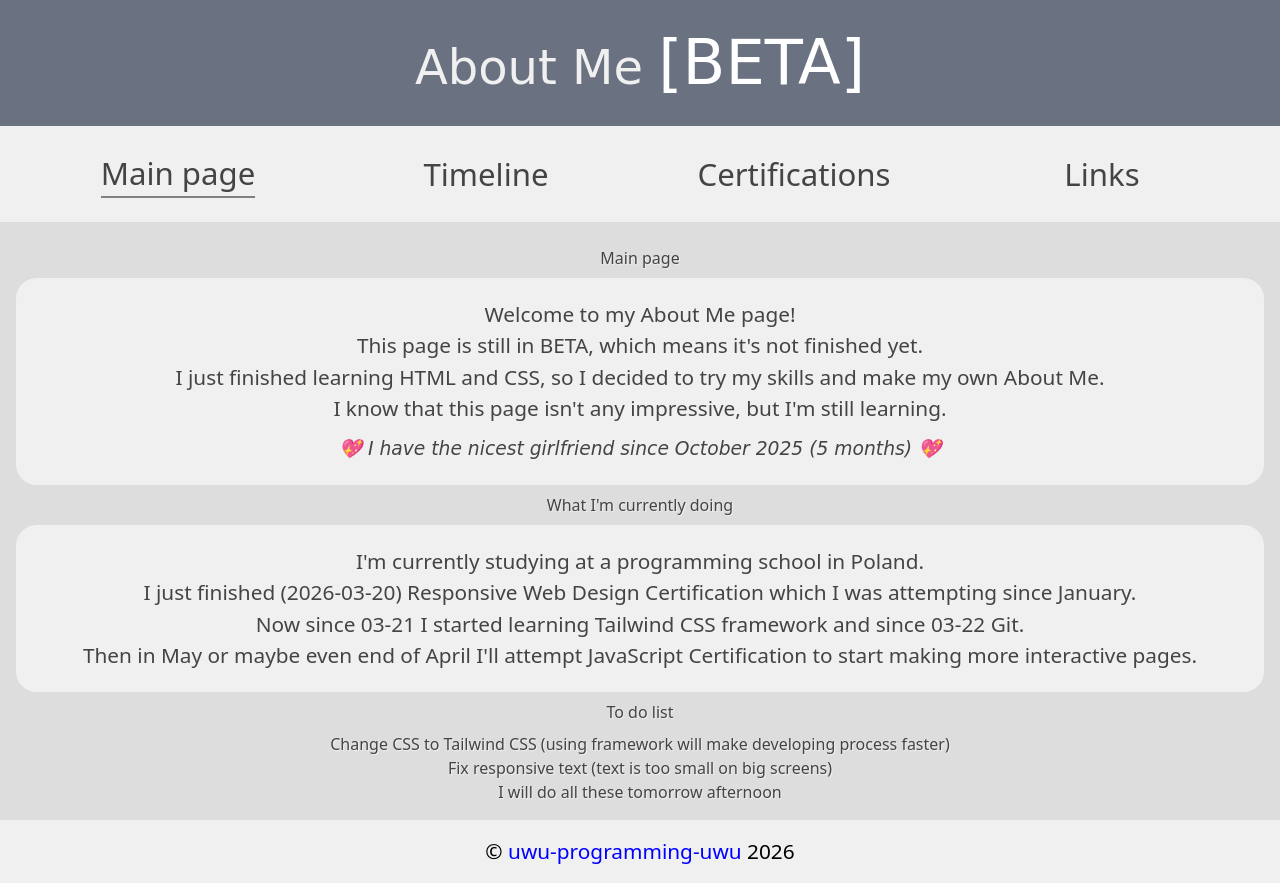
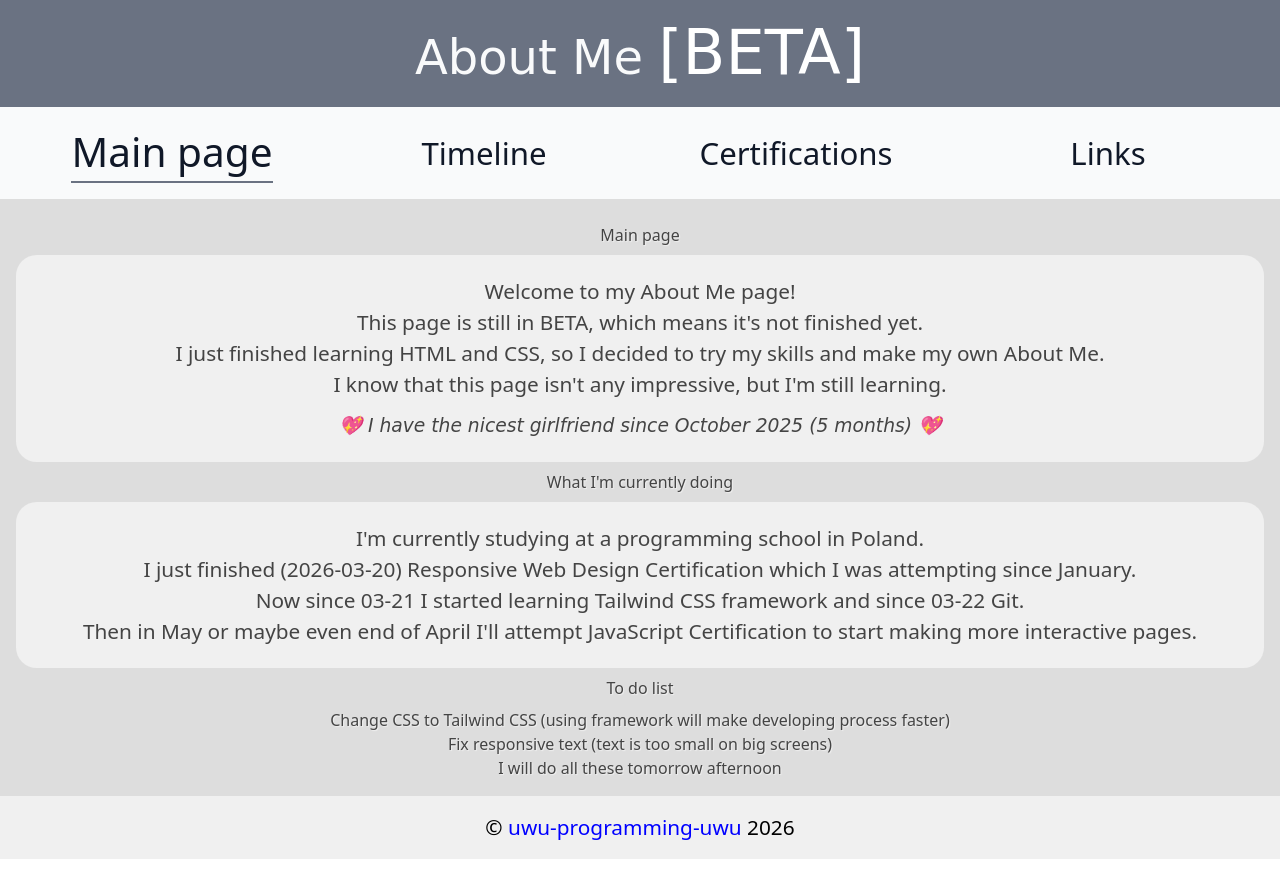
Before and after one commit to uwu-programming-uwu/about-me, a plain HTML site: page index.html in a window 1280 px wide. After the commit the page ends 859 px from the top, so only its background shows below. Drawn offline with Linux system fonts and the light colour scheme.

Commit message:
Finish transfering navbar to Tailwind CSS

```diff
--- a/index.html
+++ b/index.html
@@ -11,13 +11,13 @@
 
 <body class="flex flex-col font-sans">
     <header class="w-full bg-gray-500 px-8 py-4">
-        <h1>About Me <span>[BETA]</span></h1>
+        <h1 class="text-center text-gray-50 text-3xl font-[cursive]">About Me <span class="animate-wb">[BETA]</span></h1>
     </header>
-    <nav>
-        <a href="index.html"><span class="current">Main page</span></a>
-        <a href="timeline.html">Timeline</a>
-        <a href="certs.html">Certifications</a>
-        <a href="links.html">Links</a>
+    <nav class="bg-gray-50 flex justify-between items-center text-base p-4">
+        <a href="index.html" class="text-gray-900 w-full flex justify-center items-center text-sm"><span class="border-b-2 border-b-gray-500">Main page</span></a>
+        <a href="timeline.html" class="text-gray-900 w-full flex justify-center items-center text-sm">Timeline</a>
+        <a href="certs.html" class="text-gray-900 w-full flex justify-center items-center text-sm">Certifications</a>
+        <a href="links.html" class="text-gray-900 w-full flex justify-center items-center text-sm">Links</a>
     </nav>
     <main>
         <h2>Main page</h2>
--- a/input.css
+++ b/input.css
@@ -1 +1,17 @@
 @import "tailwindcss";
+
+@theme {
+    --animate-wb: wb 1s linear infinite;
+
+    @keyframes wb {
+
+        0%,
+        100% {
+            color: #fff;
+        }
+
+        50% {
+            color: #000;
+        }
+    }
+}
--- a/style.css
+++ b/style.css
@@ -1,41 +1,4 @@
 body {
-    header {
-        h1 {
-            text-align: center;
-            color: #f0f0f0;
-            font-size: 2em;
-            font-family: cursive;
-
-            span {
-                animation: wb 1s linear infinite;
-            }
-        }
-    }
-
-    nav {
-        width: 100%;
-        background-color: #f0f0f0;
-        display: flex;
-        justify-content: space-between;
-        align-items: center;
-        font-size: 1em;
-        padding: 1em;
-
-        a {
-            color: #444;
-            text-decoration: none;
-            width: 100%;
-            height: 100%;
-            display: flex;
-            justify-content: center;
-            align-items: center;
-            font-size: 0.9em;
-
-            span.current {
-                border-bottom: 2px solid #808080;
-            }
-        }
-    }
 
     main {
         padding: 1em;
```
Also changed, not shown: certs.html (+6 -6 lines), links.html (+6 -6 lines), timeline.html (+6 -6 lines), output.css.
